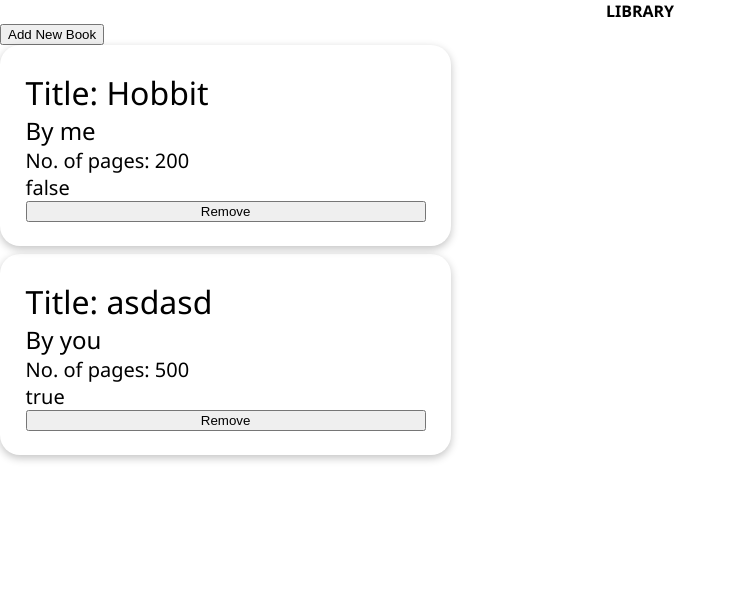
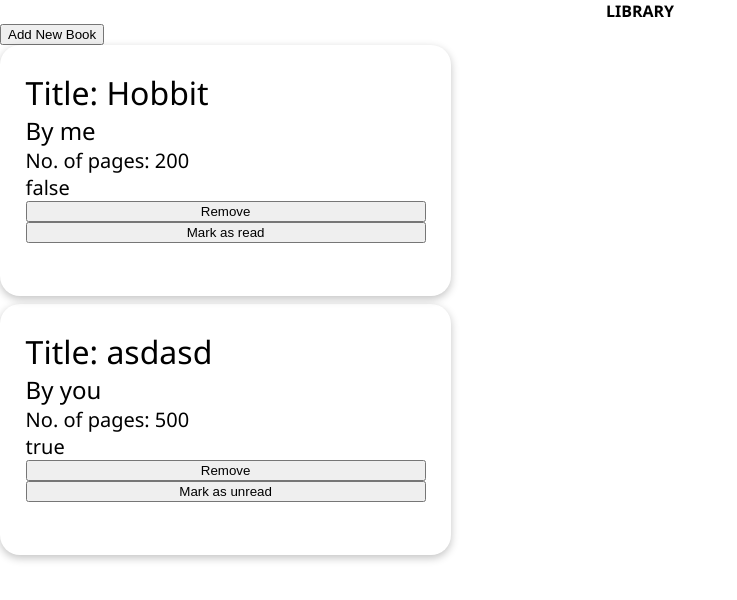
Before and after one commit to OhmPatil/library, a plain HTML site: page index.html in a window 1280 px wide. Shown: the whole page, without its empty margins (0-737 px from the left). Drawn offline with Linux system fonts and the light colour scheme.

Commit message:
Add dynamic read/unread button

```diff
--- a/main.js
+++ b/main.js
@@ -55,24 +55,38 @@ function addBookToDom(){
         let title = document.createElement('div')
         title.classList.add('book-title')
         title.textContent = `Title: ${myBook.title}`
+
         let author = document.createElement('div')
         author.classList.add('author')
         author.textContent = `By ${myBook.author}`
+
         let pages = document.createElement('div')
         pages.classList.add('pages')
         pages.textContent = `No. of pages: ${myBook.pages}`
+
         let isRead = document.createElement('div')
         isRead.classList.add('isRead')
         isRead.textContent = myBook.isRead
+
         let removeButton = document.createElement('button')
         removeButton.classList.add('remove-button')
         removeButton.textContent = 'Remove'
+
+        let isReadButton = document.createElement('button')
+        isReadButton.classList.add('isReadButton')
+        if (!myBook.isRead){
+            isReadButton.textContent = 'Mark as read'
+        }
+        else{
+            isReadButton.textContent = 'Mark as unread'
+        }
 
         card.appendChild(title)
         card.appendChild(author)
         card.appendChild(pages)
         card.appendChild(isRead)
         card.appendChild(removeButton)
+        card.appendChild(isReadButton)
         card.dataset.cardID = card_id
 
         removeButton.dataset.cardID = card_id
--- a/styles.css
+++ b/styles.css
@@ -14,7 +14,7 @@
 
 .card{
     width: 400px;
-    height: 150px;
+    height: 200px;
     box-shadow: rgba(0, 0, 0, 0.24) 0px 3px 8px;
     border-radius: 20px;
     display: flex;
```
